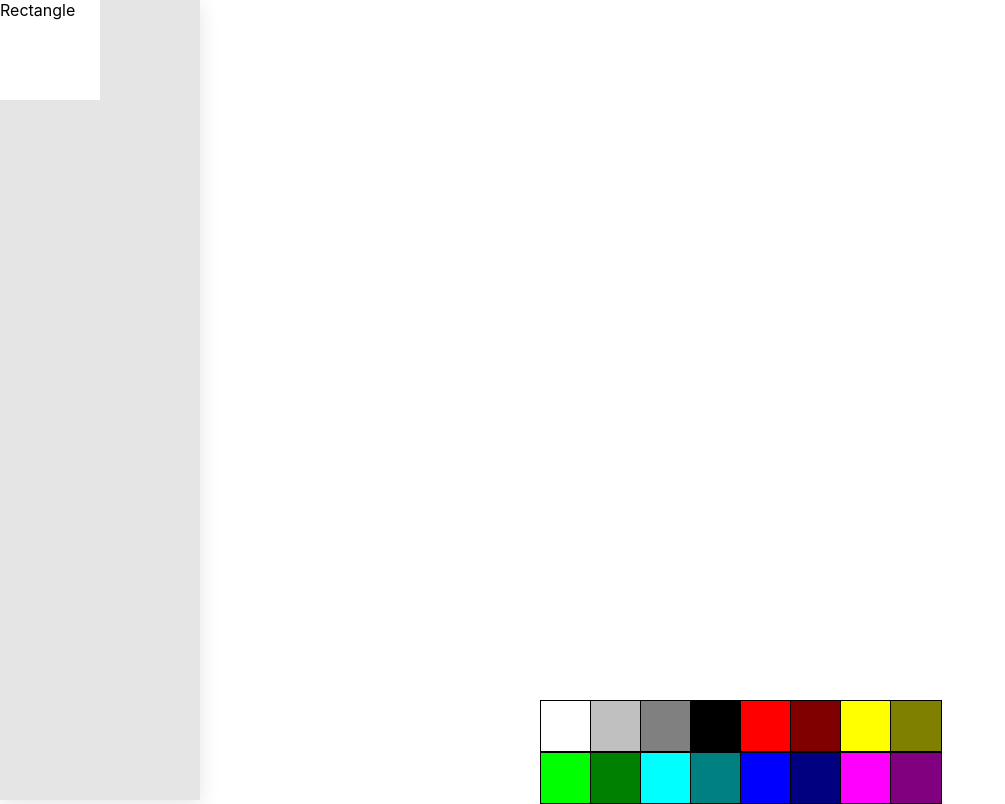
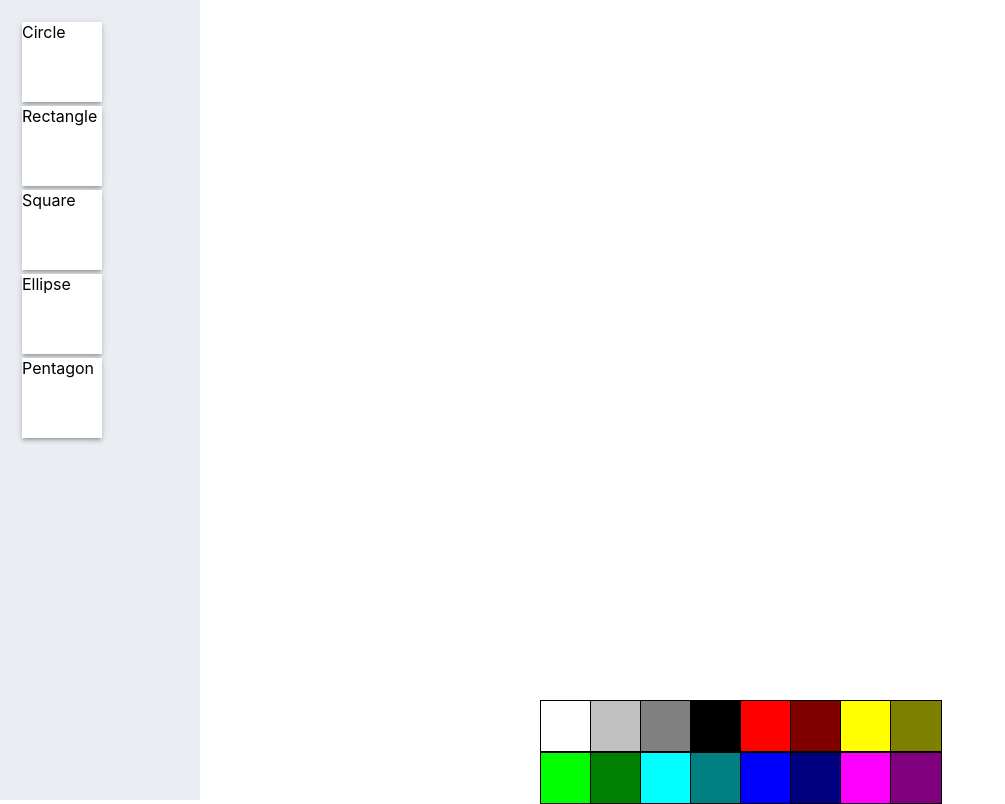
Before and after one commit to PranishShresth/canvas-draw, a React (Create React App) app: page / in a window 1280 px wide. Shown: the whole page, without its empty margins (0-1005 px from the left). Built offline with nearby package versions, Linux system fonts and the light colour scheme.

Commit message:
shapes css

```diff
--- a/src/App.css
+++ b/src/App.css
@@ -18,13 +18,18 @@ body,
 }
 .drawerContainer {
   grid-area: d;
-  box-shadow: 0 5px 20px 0 rgba(0, 0, 0, 0.1);
-  background-color: #e5e5e5;
+  padding: 20px;
+  /* box-shadow: 0 5px 20px 0 rgba(0, 0, 0, 0.1); */
+  background-color: rgb(234, 238, 243);
 }
 .drawerOption {
-  width: 100px;
-  height: 100px;
+  width: 80px;
+  display: inline-block;
+  margin: 2px;
+  height: 80px;
   background: white;
+  box-shadow: rgb(0 0 0 / 20%) 0px 3px 3px -2px,
+    rgb(0 0 0 / 14%) 0px 3px 4px 0px, rgb(0 0 0 / 12%) 0px 1px 8px 0px;
   cursor: pointer;
 }
 .canvasContainer {
--- a/src/components/Canvas.tsx
+++ b/src/components/Canvas.tsx
@@ -31,6 +31,7 @@ const Canvas: FunctionComponent = () => {
 
     setIsDrawing(true);
   }, []);
+
   const handleMouseMove = useCallback(
     (event: React.MouseEvent) => {
       //   setStartLine(startLine);
@@ -38,8 +39,8 @@ const Canvas: FunctionComponent = () => {
         const ctx = canvasRef.current?.getContext("2d")!;
         const rect = event.currentTarget.getBoundingClientRect();
 
-        const x = event.clientX - rect.left;
-        const y = event.clientY - rect.top;
+        const x = event.clientX - rect.left + 60;
+        const y = event.clientY - rect.top + 60;
         if (isDrawing) {
           ctx.lineTo(x, y);
           ctx.closePath();
--- a/src/components/Drawer.tsx
+++ b/src/components/Drawer.tsx
@@ -4,16 +4,30 @@ const Drawer: FunctionComponent = () => {
   const handleOptionDrag = (event: React.DragEvent) => {
     event.dataTransfer.setData("data", "boi");
   };
+
+  const shapes: string[] = [
+    "Circle",
+    "Rectangle",
+    "Square",
+    "Ellipse",
+    "Pentagon",
+  ];
   return (
     <div className="drawerContainer">
+      {shapes.map((shape: string) => {
+        return (
           <div
             className="drawerOption"
             draggable={true}
+            key={shape}
+            id={shape}
             onDragStart={handleOptionDrag}
             onDragOver={(ev) => ev.preventDefault()}
           >
-        Rectangle
+            {shape}
           </div>
+        );
+      })}
     </div>
   );
 };
```
Lines whose indentation alone changed are shown as unchanged.
